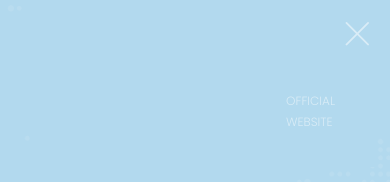
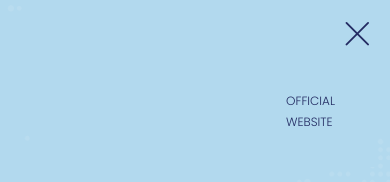
Before and after one commit to Xwards/Connect_Website, a plain HTML site: page index.html in a window 390 px wide. Both pictures are taken after a click on the link 357 px from the left and 33 px from the top of the page. Shown: the top 182 px of the page. Drawn offline with nearby package versions, Linux system fonts and the light colour scheme.

Commit message:
changed menu icon colour

```diff
--- a/css/main.css
+++ b/css/main.css
@@ -922,7 +922,7 @@ td, th {
 
 .default-header nav .main-menu a {
   display: inline-block;
-  color: rgba(255, 255, 255, 0.5);
+  color: #232b62;
   margin: 0 20px;
   text-transform: uppercase;
   font-size: 12px;
@@ -941,7 +941,7 @@ td, th {
 .default-header nav .mobile-btn {
   display: none;
   font-size: 36px;
-  color: rgba(255, 255, 255, 0.5);
+  color: #232b62;
 }
 
 @media (max-width: 767px) {
```
